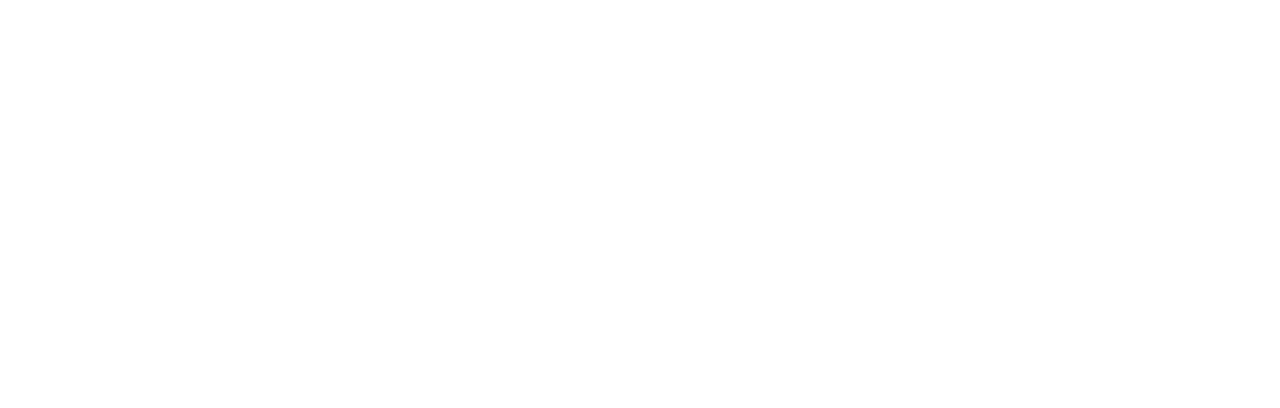
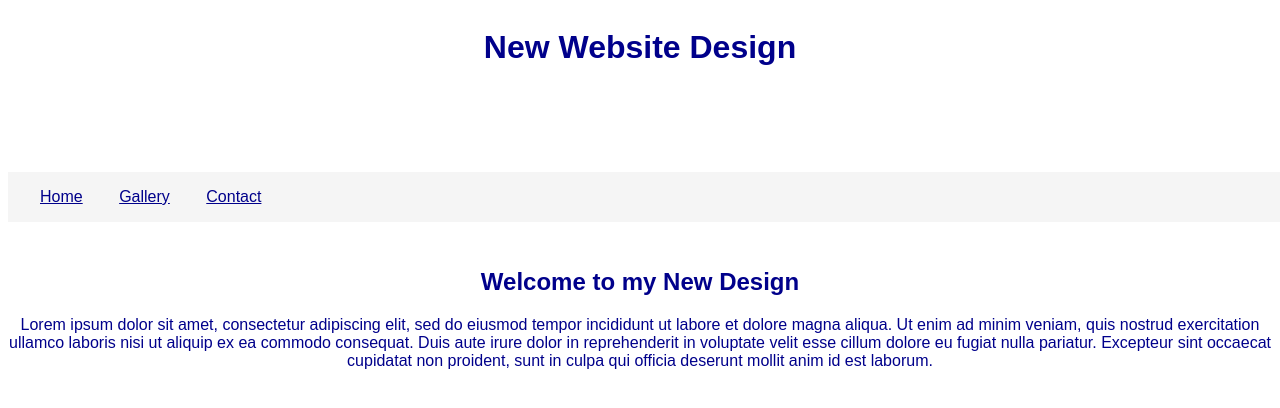
Before and after one commit to gtonnis/test-my-app, a plain HTML site: page index.html in a window 1280 px wide. Drawn offline with Linux system fonts and the light colour scheme.

Commit message:
changed index.html & style.css

```diff
--- a/index.html
+++ b/index.html
@@ -8,6 +8,23 @@
     <script defer src="script.js"></script>
 </head>
 <body>
+    <header>
+        <h1>New Website Design</h1>
+    </header>
+
+    <nav>
+
+            <a href="#home">Home</a>
+            <a href="#gallery">Gallery</a>
+            <a href="#contact">Contact</a>
+
+
+    </nav>
+    <main>
+        <h2>Welcome to my New Design</h2>
+
+        <p>Lorem ipsum dolor sit amet, consectetur adipiscing elit, sed do eiusmod tempor incididunt ut labore et dolore magna aliqua. Ut enim ad minim veniam, quis nostrud exercitation ullamco laboris nisi ut aliquip ex ea commodo consequat. Duis aute irure dolor in reprehenderit in voluptate velit esse cillum dolore eu fugiat nulla pariatur. Excepteur sint occaecat cupidatat non proident, sunt in culpa qui officia deserunt mollit anim id est laborum. </p>
+    </main>
 
 </body>
 </html>
--- a/style.css
+++ b/style.css
@@ -4,4 +4,38 @@
 
 body {
   font-family: sans-serif;
+  display: flex;
+  flex-direction: column;
+  justify-content: space-around;
+  color: darkblue;
 }
+
+header {
+  text-align: center;
+}
+
+nav {
+  width: 100%;
+  position: fixed;
+  display: block;
+  float: left;
+  background-color: whitesmoke;
+}
+
+a,
+nav {
+  color: darkblue;
+  padding: 1rem;
+}
+
+h2 {
+  text-align: center;
+}
+
+main {
+  text-align: center;
+  max-width: 100rem;
+  justify-content: center;
+  margin: auto;
+  padding-top: 10rem;
+}
```
